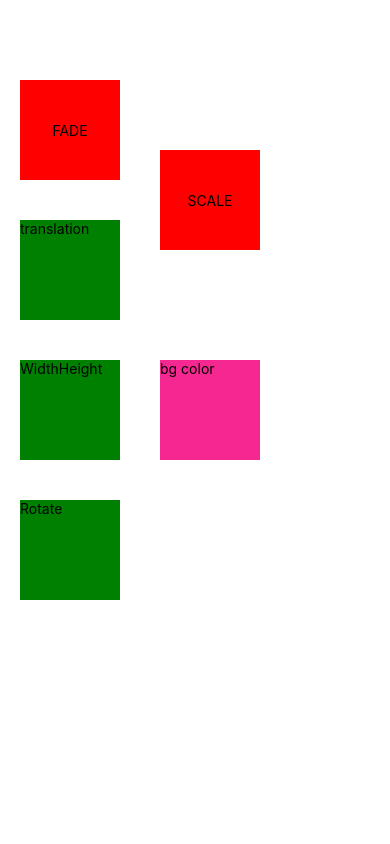
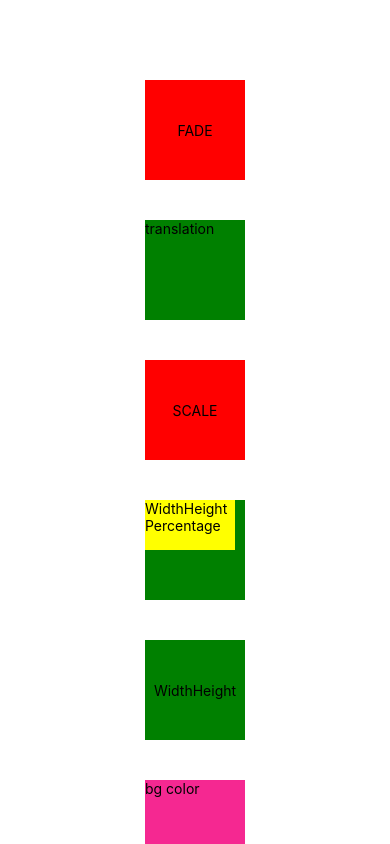
Before and after one commit to ValentinaFediakova/css-animation-for-react-native, a React Native app: screen / in a window 390 px wide. Built offline with nearby package versions, Linux system fonts and the light colour scheme.

Commit message:
WidthHeightPercentage, remove marginRight: 40

```diff
--- a/App.js
+++ b/App.js
@@ -7,6 +7,7 @@ import { Scale } from "./examples/Scale/Scale";
 import { WidthHeight } from "./examples/WidthHeight/WidthHeight";
 import { Color } from "./examples/Color/Color";
 import { Rotate } from "./examples/Rotate/Rotate";
+import { WidthHeightPercentage } from "./examples/WidthHeightPercentage/WidthHeightPercentage";
 
 export default function App() {
   const [translationLayoutPosition, setTranslationLayoutPosition] = useState(
@@ -27,6 +28,7 @@ export default function App() {
             )}
           </View>
           <Scale />
+          <WidthHeightPercentage />
           <WidthHeight />
           <Color />
           <Rotate />
@@ -39,21 +41,22 @@ export default function App() {
 const styles = StyleSheet.create({
   mainContainer: {
     flex: 1,
+    width: "100%",
   },
   container: {
     backgroundColor: "#fff",
+    flexDirection: "column",
     alignItems: "center",
     paddingTop: 40,
     position: "relative",
     marginBottom: 40,
-    flexDirection: "row",
-    flexWrap: "wrap",
+
     padding: 20,
+    flex: 1,
   },
   box: {
     position: "relative",
     height: 280,
-
-    marginRight: 40,
+    // marginRight: 40,
   },
 });
--- a/examples/Color/Color.js
+++ b/examples/Color/Color.js
@@ -41,6 +41,6 @@ const styles = StyleSheet.create({
     width: 100,
     height: 100,
     marginTop: 40,
-    marginRight: 40,
+    // marginRight: 40,
   },
 });
--- a/examples/Fade/Fade.js
+++ b/examples/Fade/Fade.js
@@ -36,6 +36,10 @@ export const Fade = ({ onSetTranslationLayoutPosition }) => {
 };
 
 const styles = StyleSheet.create({
+  wrap: {
+    flexDirection: "column",
+    alignItems: "center",
+  },
   container: {
     marginTop: 40,
   },
--- a/examples/Rotate/Rotate.js
+++ b/examples/Rotate/Rotate.js
@@ -47,6 +47,6 @@ const styles = StyleSheet.create({
     width: 100,
     height: 100,
     marginTop: 40,
-    marginRight: 40,
+    // marginRight: 40,
   },
 });
--- a/examples/Scale/Scale.js
+++ b/examples/Scale/Scale.js
@@ -38,7 +38,7 @@ export const Scale = () => {
 const styles = StyleSheet.create({
   container: {
     marginTop: 40,
-    marginRight: 40,
+    // marginRight: 40,
   },
   animatedContainer: {
     backgroundColor: "red",
--- a/examples/WidthHeight/WidthHeight.js
+++ b/examples/WidthHeight/WidthHeight.js
@@ -60,11 +60,13 @@ const styles = StyleSheet.create({
     backgroundColor: "green",
     marginTop: 40,
     width: 100,
-    marginRight: 40,
-    // height: 100,
+    // marginRight: 40,
+    alignItems: "center",
   },
   container: {
     flex: 1,
     width: "100%",
+    alignItems: "center",
+    justifyContent: "center",
   },
 });
--- /dev/null
+++ b/examples/WidthHeightPercentage/WidthHeightPercentage.js
@@ -0,0 +1,55 @@
+import React, { useRef } from "react";
+import { Text, StyleSheet, View, Animated, Pressable } from "react-native";
+
+export const WidthHeightPercentage = () => {
+  const animation = useRef(new Animated.Value(0)).current;
+
+  const startAnimation = () => {
+    Animated.timing(animation, {
+      toValue: 1,
+      duration: 1000,
+    }).start(() => {
+      animation.setValue(0);
+    });
+  };
+
+  const widthInterpolate = animation.interpolate({
+    inputRange: [0, 1],
+    outputRange: ["90%", "50%"],
+  });
+
+  const heightInterpolate = animation.interpolate({
+    inputRange: [0, 1],
+    outputRange: ["50%", "100%"],
+  });
+
+  const animatedStyles = {
+    width: widthInterpolate,
+    height: heightInterpolate,
+  };
+
+  return (
+    <Pressable onPress={startAnimation} style={styles.animatedContainer}>
+      <Animated.View style={[styles.animatedView, animatedStyles]}>
+        <Text>WidthHeightPercentage</Text>
+      </Animated.View>
+    </Pressable>
+  );
+};
+
+const styles = StyleSheet.create({
+  animatedContainer: {
+    backgroundColor: "green",
+    marginTop: 40,
+
+    width: 100,
+    height: 100,
+  },
+  animatedView: {
+    backgroundColor: "yellow",
+  },
+  // container: {
+  //   flex: 1,
+  //   width: "100%",
+  // },
+});
```
